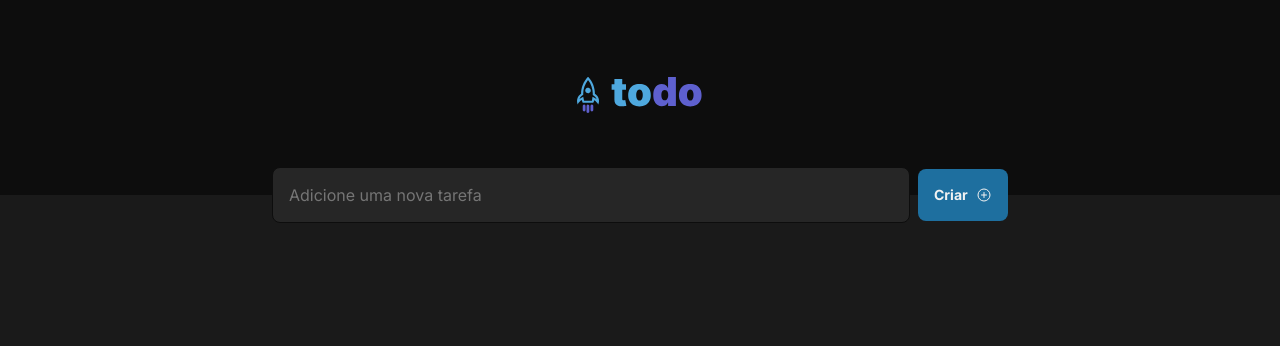
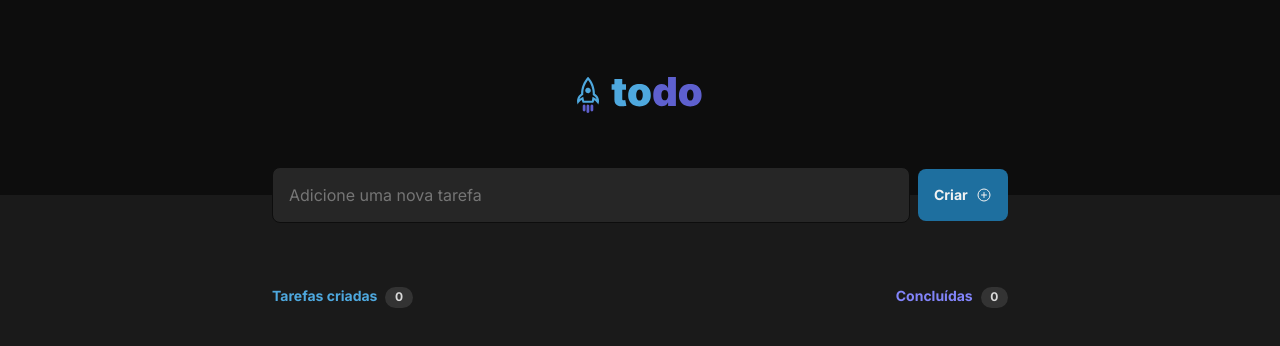
Before and after one commit to clodoaldo-favaro/ignite-desafio-react-01, a React (Vite) app: page / in a window 1280 px wide. Shown: the top 346 px of the page. Built offline with nearby package versions, Linux system fonts and the light colour scheme.

Commit message:
feat: cabeçalho da listagem de tasks

```diff
--- a/src/App.module.css
+++ b/src/App.module.css
@@ -1,7 +1,9 @@
-.taskForm {
+.wrapper {
     max-width: 46rem;
     margin: -27px auto;
+}
 
+.taskForm {
     height: 54px;
     display: flex;
     align-items: center;
@@ -36,3 +38,33 @@
 .taskForm button:hover {
     background: var(--blue);
 }
+
+.tasksWrapper {
+    margin-top: 4rem;
+}
+
+.tasksHeader {
+    display: flex;
+    align-items: center;
+    justify-content: space-between;
+    font-weight: bold;
+    font-size: var(--font-small);
+}
+
+.tasksCreated {
+    color: var(--blue);
+}
+
+.tasksCompleted {
+    color: var(--purple);
+}
+
+.tasksCounter {
+    color: var(--gray-200);
+    background: var(--gray-400);
+    margin-left: 0.5rem;
+    padding: 0.125rem 0.6rem;
+    border-radius: 999px;
+    display: inline-flex;
+    font-size: var(--font-smaller);
+}
--- a/src/App.tsx
+++ b/src/App.tsx
@@ -10,6 +10,7 @@ export function App() {
     <div>
       <Header />
 
+      <div className={styles.wrapper}>
         <form className={styles.taskForm}>
           <input type="text" placeholder="Adicione uma nova tarefa"/>
           <button type="submit">
@@ -18,6 +19,20 @@ export function App() {
           </button>
         </form>
 
+        <div className={styles.tasksWrapper}>
+          <div className={styles.tasksHeader}>
+            <div>
+              <span className={styles.tasksCreated}>Tarefas criadas</span>
+              <div className={styles.tasksCounter}><span>0</span></div>
+            </div>
+            <div>
+              <span className={styles.tasksCompleted}>Concluídas</span>
+              <div className={styles.tasksCounter}><span>0</span></div>
+            </div>
+          </div>
+        </div>
+      </div>
+
     </div>
   );
 }
--- a/src/global.css
+++ b/src/global.css
@@ -15,8 +15,8 @@
 
   --danger: #E25858;
 
-  --font-small: 0.875rem;
-  --font-smaller: 0.75rem;
+  --font-small: 0.875rem; /* 14px */
+  --font-smaller: 0.75rem; /* 12px */
 
   --border-radius: 5px;
 }
```
Lines whose indentation alone changed are shown as unchanged.
